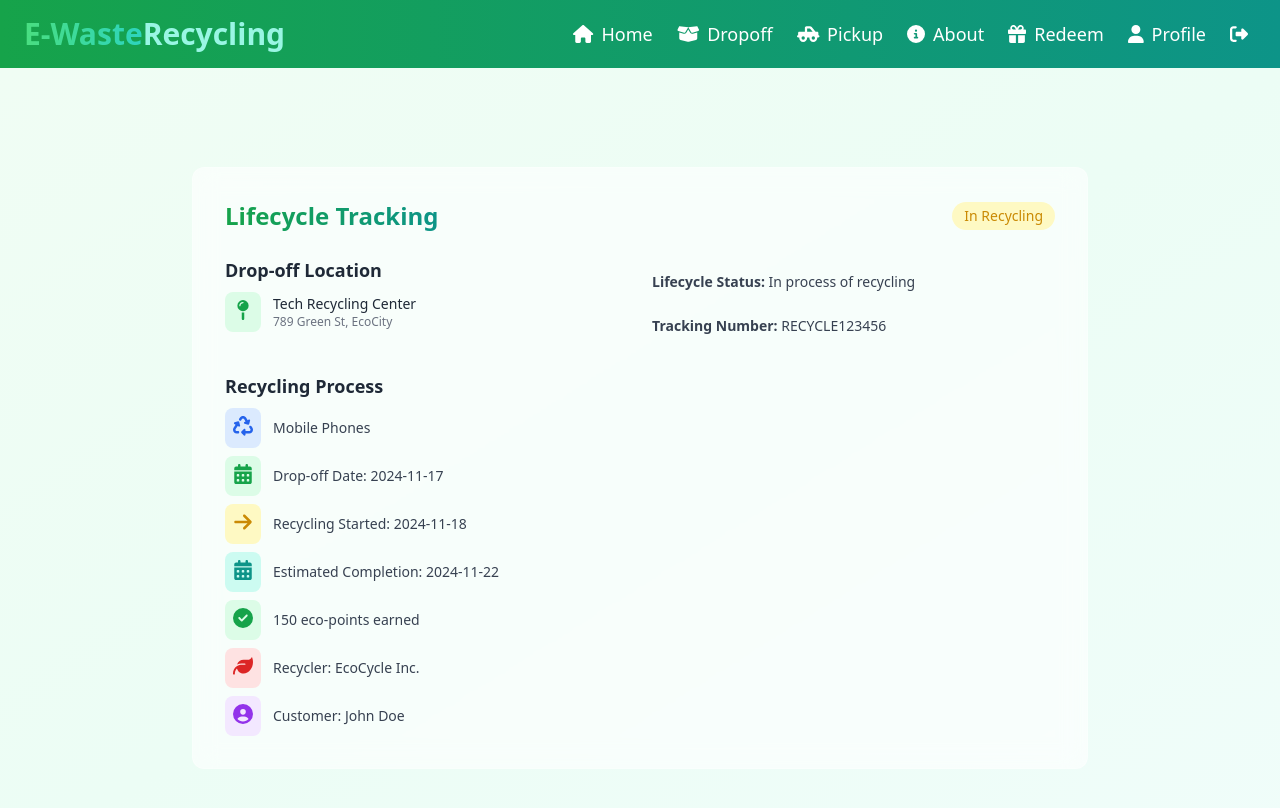
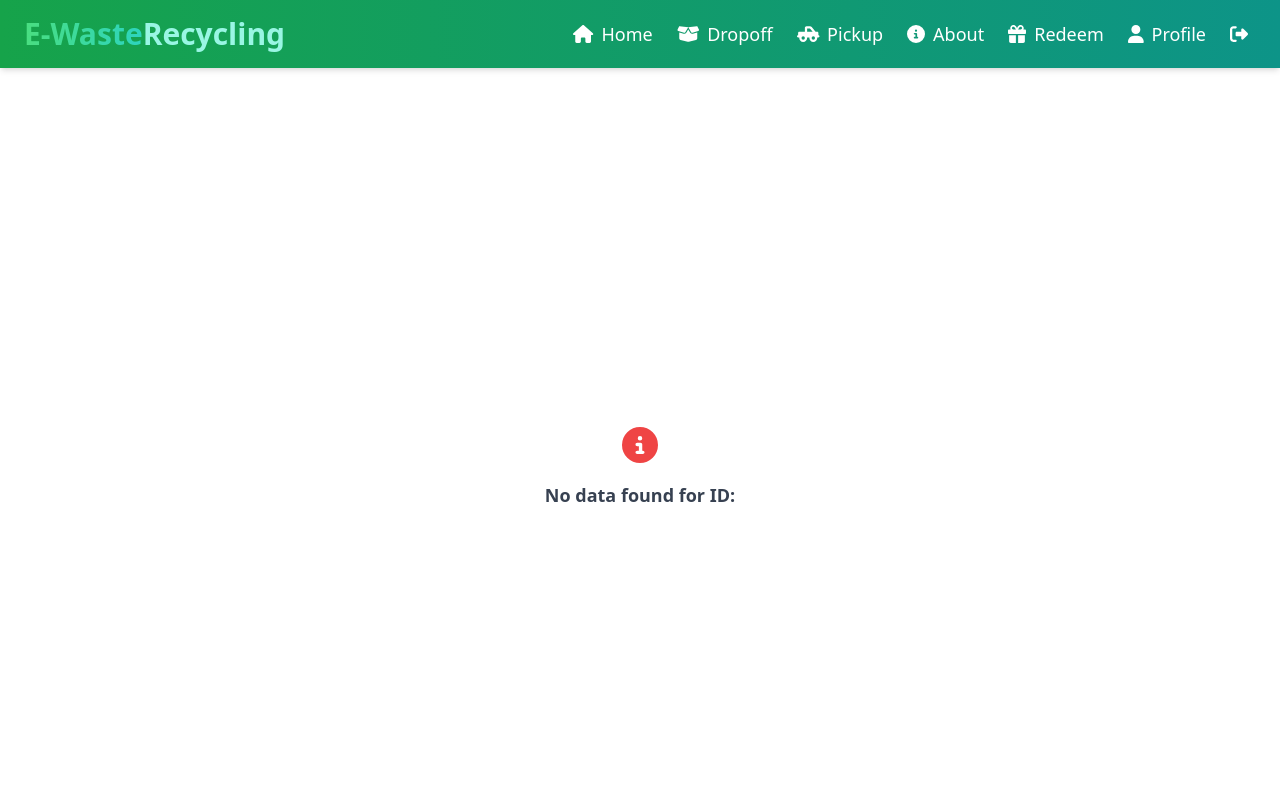
Before and after one commit to Akash-kafle/ByteBack, a React (Vite) app in the folder frontend/: page /tracking in a window 1280 px wide. Shown: the top 808 px of the page. Built offline with nearby package versions, Linux system fonts and the light colour scheme.

Commit message:
Lyam Lyam

```diff
--- a/frontend/src/App.jsx
+++ b/frontend/src/App.jsx
@@ -26,13 +26,14 @@ const App = () => {
           <Route path="/sign-up" element={<Signup />} />
           <Route path="/dropoff" element={<Dropoff />} />
           <Route path="/tracking" element={<Tracking />} />
+          <Route path="/tracking/:id" element={<Tracking />} />
           <Route path="/about" element={<About />} />
           <Route path="/profile" element={<Profile />} />
           <Route path="/recycle" element={<Recycle />} />
           <Route path="/tracking" element={<Tracking />} />
           <Route path="/redeem" element={<Redeem />} />
-          <Route path="/leaderboards" element={<Leaderboard/>} />
-          <Route path="/admin" element={<Admin/>} />
+          <Route path="/leaderboards" element={<Leaderboard />} />
+          <Route path="/admin" element={<Admin />} />
         </Routes>
       </div>
     </>
--- a/frontend/src/components/Admin.jsx
+++ b/frontend/src/components/Admin.jsx
@@ -1,38 +1,35 @@
-import React, { useState, useEffect } from "react";
+import React, { useState } from "react";
 import axios from "axios";
-import { FontAwesomeIcon } from "@fortawesome/react-fontawesome";
-import { faPlus, faList, faRecycle } from "@fortawesome/free-solid-svg-icons";
 
 const Admin = () => {
   const [devices, setDevices] = useState([]);
   const [newDevice, setNewDevice] = useState({
     name: "",
-    type: "",
-    marketValue: "",
-    repairCost: "",
+    age: "",
+    expectedLifespan: "",
+    recyclability: "",
     conditionScore: "",
   });
 
-  // Fetch devices (replace with actual backend API)
-  useEffect(() => {
-    const fetchDevices = async () => {
-      try {
-        const response = await axios.get("/api/devices");
-        setDevices(response.data);
-      } catch (error) {
-        console.error("Error fetching devices:", error);
-      }
-    };
-    fetchDevices();
-  }, []);
+  const [product, setProduct] = useState({
+    productId: "",
+    status: "Pending",
+    location: "",
+  });
 
-  // Handle form input
-  const handleInputChange = (e) => {
+  // Handle input change for devices
+  const handleDeviceInputChange = (e) => {
     const { name, value } = e.target;
     setNewDevice((prevState) => ({ ...prevState, [name]: value }));
   };
 
-  // Add a new device (POST to backend)
+  // Handle input change for product
+  const handleProductInputChange = (e) => {
+    const { name, value } = e.target;
+    setProduct((prevState) => ({ ...prevState, [name]: value }));
+  };
+
+  // Add a new device
   const handleAddDevice = async (e) => {
     e.preventDefault();
     try {
@@ -40,9 +37,9 @@ const Admin = () => {
       setDevices((prevState) => [...prevState, response.data]);
       setNewDevice({
         name: "",
-        type: "",
-        marketValue: "",
-        repairCost: "",
+        age: "",
+        expectedLifespan: "",
+        recyclability: "",
         conditionScore: "",
       });
     } catch (error) {
@@ -50,11 +47,23 @@ const Admin = () => {
     }
   };
 
+  // Add and mine a new product record
+  const handleMineProduct = async () => {
+    try {
+      const response = await axios.post("/api/add-record", product);
+      if (response.status === 200) {
+        await axios.post("/api/mine-records");
+        alert("Product record added and mined successfully!");
+        setProduct({ productId: "", status: "Pending", location: "" });
+      }
+    } catch (error) {
+      console.error("Error mining product record:", error);
+      alert("Failed to add or mine the product record!");
+    }
+  };
+
   return (
     <div className="min-h-screen bg-gradient-to-br from-blue-100 to-green-100">
-      {/* Background Effects */}
-      <div className="fixed inset-0 -z-10 bg-[radial-gradient(circle, rgba(59,130,246,0.1) 0%, rgba(16,185,129,0) 100%)] pointer-events-none"></div>
-
       <div className="p-6 max-w-7xl mx-auto">
         <h1 className="text-3xl font-bold text-gray-800 mb-8">Admin Panel</h1>
 
@@ -70,41 +79,45 @@ const Admin = () => {
                 type="text"
                 name="name"
                 value={newDevice.name}
-                onChange={handleInputChange}
+                onChange={handleDeviceInputChange}
                 className="border rounded-lg p-2"
                 required
               />
             </div>
             <div className="flex flex-col space-y-2">
-              <label className="text-gray-600">Device Type</label>
+              <label className="text-gray-600">Age (years)</label>
               <input
-                type="text"
-                name="type"
-                value={newDevice.type}
-                onChange={handleInputChange}
+                type="number"
+                name="age"
+                value={newDevice.age}
+                onChange={handleDeviceInputChange}
                 className="border rounded-lg p-2"
                 required
               />
             </div>
             <div className="flex flex-col space-y-2">
-              <label className="text-gray-600">Market Value</label>
+              <label className="text-gray-600">Expected Lifespan (years)</label>
               <input
                 type="number"
-                name="marketValue"
-                value={newDevice.marketValue}
-                onChange={handleInputChange}
+                name="expectedLifespan"
+                value={newDevice.expectedLifespan}
+                onChange={handleDeviceInputChange}
                 className="border rounded-lg p-2"
                 required
               />
             </div>
             <div className="flex flex-col space-y-2">
-              <label className="text-gray-600">Repair Cost</label>
+              <label className="text-gray-600">
+                Recyclability Percentage (%)
+              </label>
               <input
                 type="number"
-                name="repairCost"
-                value={newDevice.repairCost}
-                onChange={handleInputChange}
+                name="recyclability"
+                value={newDevice.recyclability}
+                onChange={handleDeviceInputChange}
                 className="border rounded-lg p-2"
+                min="0"
+                max="100"
                 required
               />
             </div>
@@ -114,7 +127,7 @@ const Admin = () => {
                 type="number"
                 name="conditionScore"
                 value={newDevice.conditionScore}
-                onChange={handleInputChange}
+                onChange={handleDeviceInputChange}
                 className="border rounded-lg p-2"
                 min="1"
                 max="10"
@@ -130,43 +143,55 @@ const Admin = () => {
           </form>
         </div>
 
-        {/* Device List Section */}
-        <div className="bg-white p-6 rounded-2xl backdrop-blur-sm border border-gray-200">
+        {/* Add Product Section */}
+        <div className="bg-white p-6 rounded-2xl backdrop-blur-sm border border-gray-200 mb-8">
           <h2 className="text-xl font-semibold mb-4 text-gray-800">
-            Device List
+            Add Product and Mine
           </h2>
-          <div className="overflow-x-auto">
-            <table className="w-full">
-              <thead>
-                <tr className="text-left text-sm text-gray-600 border-b border-gray-200">
-                  <th className="pb-3 font-medium">Device Name</th>
-                  <th className="pb-3 font-medium">Type</th>
-                  <th className="pb-3 font-medium">Market Value</th>
-                  <th className="pb-3 font-medium">Repair Cost</th>
-                  <th className="pb-3 font-medium">Condition Score</th>
-                  <th className="pb-3 font-medium">Decision</th>
-                </tr>
-              </thead>
-              <tbody>
-                {devices.map((device) => (
-                  <tr key={device.id} className="border-b border-gray-100">
-                    <td className="py-3 text-sm">{device.name}</td>
-                    <td className="py-3 text-sm">{device.type}</td>
-                    <td className="py-3 text-sm">${device.marketValue}</td>
-                    <td className="py-3 text-sm">${device.repairCost}</td>
-                    <td className="py-3 text-sm">{device.conditionScore}</td>
-                    <td className="py-3 text-sm">
-                      {device.reusePotential >= 60 ? (
-                        <span className="text-green-600">Reuse</span>
-                      ) : (
-                        <span className="text-red-600">Recycle</span>
-                      )}
-                    </td>
-                  </tr>
-                ))}
-              </tbody>
-            </table>
-          </div>
+          <form className="space-y-4">
+            <div className="flex flex-col space-y-2">
+              <label className="text-gray-600">Product ID</label>
+              <input
+                type="text"
+                name="productId"
+                value={product.productId}
+                onChange={handleProductInputChange}
+                className="border rounded-lg p-2"
+                required
+              />
+            </div>
+            <div className="flex flex-col space-y-2">
+              <label className="text-gray-600">Status</label>
+              <select
+                name="status"
+                value={product.status}
+                onChange={handleProductInputChange}
+                className="border rounded-lg p-2"
+              >
+                <option value="Pending">Pending</option>
+                <option value="Shipped">Shipped</option>
+                <option value="Delivered">Delivered</option>
+              </select>
+            </div>
+            <div className="flex flex-col space-y-2">
+              <label className="text-gray-600">Location</label>
+              <input
+                type="text"
+                name="location"
+                value={product.location}
+                onChange={handleProductInputChange}
+                className="border rounded-lg p-2"
+                required
+              />
+            </div>
+            <button
+              type="button"
+              onClick={handleMineProduct}
+              className="w-full bg-blue-500 text-white py-2 rounded-lg hover:bg-blue-600"
+            >
+              Mine
+            </button>
+          </form>
         </div>
       </div>
     </div>
--- a/frontend/src/components/Tracking.jsx
+++ b/frontend/src/components/Tracking.jsx
@@ -1,74 +1,78 @@
-import React, { useState, useEffect } from "react";
+import React from "react";
 import { useParams } from "react-router-dom";
 import { FontAwesomeIcon } from "@fortawesome/react-fontawesome";
 import {
   faMapPin,
   faRecycle,
+  faCheckCircle,
+  faInfoCircle,
   faCalendarAlt,
-  faCheckCircle,
-  faArrowRight,
   faUserCircle,
-  faLeaf,
 } from "@fortawesome/free-solid-svg-icons";
 
+// JSON data
+const trackingData = [
+  {
+    id: "DR001",
+    location: "Doko Recyclers",
+    type: "Electronics",
+    points: 150,
+    status: "In Transit",
+    dropoffDate: "2024-11-15",
+    dropoffLocation: "Kathmandu, Nepal",
+    customerName: "Aakash Kafle",
+  },
+  {
+    id: "DR002",
+    location: "Blue Waste to Value",
+    type: "Batteries",
+    points: 75,
+    status: "Collected",
+    dropoffDate: "2024-11-14",
+    dropoffLocation: "Lalitpur, Nepal",
+    customerName: "Aakash Kafle",
+  },
+  {
+    id: "DR003",
+    location: "Recycler Sathi",
+    type: "Computers",
+    points: 200,
+    status: "Processing",
+    dropoffDate: "2024-11-13",
+    dropoffLocation: "Bhaktapur, Nepal",
+    customerName: "Aakash Kafle",
+  },
+];
+
 const Tracking = () => {
-  const { id } = useParams();
-  const [trackingData, setTrackingData] = useState(null);
+  const { id } = useParams(); // Extract the ID from the URL
+  const matchedData = trackingData.find((item) => item.id === id); // Find the matching entry
 
-  useEffect(() => {
-    // Hardcoded tracking data for testing with mobile phones recycling lifecycle
-    const dummyData = {
-      status: "In Recycling",
-      dropoffLocation: {
-        name: "Tech Recycling Center",
-        address: "789 Green St, EcoCity",
-      },
-      itemType: "Mobile Phones",
-      dropoffDate: "2024-11-17",
-      recyclingStartDate: "2024-11-18",
-      estimatedCompletionDate: "2024-11-22",
-      ecoPoints: 150,
-      recycler: "EcoCycle Inc.",
-      customerName: "John Doe",
-      trackingNumber: "RECYCLE123456",
-      productLifecycleStatus: "In process of recycling",
-    };
-
-    // Simulate an API call delay
-    setTimeout(() => {
-      setTrackingData(dummyData);
-    }, 500);
-  }, [id]);
-
-  if (!trackingData) {
-    return <div>Loading...</div>;
+  if (!matchedData) {
+    return (
+      <div className="min-h-screen flex items-center justify-center">
+        <div className="text-center">
+          <FontAwesomeIcon
+            icon={faInfoCircle}
+            className="text-red-500 text-4xl mb-4"
+          />
+          <p className="text-lg font-semibold text-gray-700">
+            No data found for ID: {id}
+          </p>
+        </div>
+      </div>
+    );
   }
 
   return (
     <div className="min-h-screen bg-gradient-to-br from-green-50 via-emerald-50 to-teal-50 flex items-center justify-center p-6">
-      <div className="w-full max-w-4xl bg-white/60 backdrop-blur-md rounded-xl border border-white/20 p-8">
-        <div className="flex items-center justify-between mb-6">
-          <h1 className="text-2xl font-bold bg-gradient-to-r from-green-600 to-teal-600 inline-block text-transparent bg-clip-text">
-            Lifecycle Tracking
+      <div className="w-full max-w-lg bg-white/60 backdrop-blur-md rounded-xl border border-white/20 p-10">
+        <h1 className="text-3xl font-bold text-gray-800 mb-6">
+          Tracking Information
         </h1>
-          <span
-            className={`px-3 py-1 text-sm rounded-full font-medium ${
-              trackingData.status === "In Recycling"
-                ? "bg-yellow-100 text-yellow-600"
-                : "bg-green-100 text-green-600"
-            }`}
-          >
-            {trackingData.status}
-          </span>
-        </div>
-
-        <div className="grid grid-cols-1 md:grid-cols-2 gap-6">
-          <div className="flex flex-col space-y-6">
-            <div>
-              <h2 className="text-lg font-semibold mb-2 text-gray-800">
-                Drop-off Location
-              </h2>
-              <div className="flex items-center space-x-3 mb-4">
+        <div className="space-y-6">
+          {/* Location */}
+          <div className="flex items-center space-x-3">
             <div className="bg-green-100 p-2 rounded-lg">
               <FontAwesomeIcon
                 icon={faMapPin}
@@ -76,21 +80,12 @@ const Tracking = () => {
               />
             </div>
             <div>
-                  <p className="text-sm font-medium text-gray-800">
-                    {trackingData.dropoffLocation.name}
-                  </p>
-                  <p className="text-xs text-gray-500">
-                    {trackingData.dropoffLocation.address}
-                  </p>
-                </div>
+              <h2 className="text-sm font-medium text-gray-800">Location</h2>
+              <p className="text-sm text-gray-600">{matchedData.location}</p>
             </div>
           </div>
 
-            <div>
-              <h2 className="text-lg font-semibold mb-2 text-gray-800">
-                Recycling Process
-              </h2>
-              <div className="space-y-2">
+          {/* Type */}
           <div className="flex items-center space-x-3">
             <div className="bg-blue-100 p-2 rounded-lg">
               <FontAwesomeIcon
@@ -98,65 +93,77 @@ const Tracking = () => {
                 className="h-5 w-5 text-blue-600"
               />
             </div>
-                  <p className="text-sm text-gray-700">
-                    {trackingData.itemType}
+            <div>
+              <h2 className="text-sm font-medium text-gray-800">Type</h2>
+              <p className="text-sm text-gray-600">{matchedData.type}</p>
+            </div>
+          </div>
+
+          {/* Status */}
+          <div className="flex items-center space-x-3">
+            <div className="bg-yellow-100 p-2 rounded-lg">
+              <FontAwesomeIcon
+                icon={faCheckCircle}
+                className="h-5 w-5 text-yellow-600"
+              />
+            </div>
+            <div>
+              <h2 className="text-sm font-medium text-gray-800">Status</h2>
+              <p className="text-sm text-gray-600">{matchedData.status}</p>
+            </div>
+          </div>
+
+          {/* Points */}
+          <div className="flex items-center space-x-3">
+            <div className="bg-teal-100 p-2 rounded-lg">
+              <FontAwesomeIcon
+                icon={faCheckCircle}
+                className="h-5 w-5 text-teal-600"
+              />
+            </div>
+            <div>
+              <h2 className="text-sm font-medium text-gray-800">Points</h2>
+              <p className="text-sm text-gray-600">
+                {matchedData.points} eco-points
               </p>
             </div>
+          </div>
+
+          {/* Dropoff Date */}
+          <div className="flex items-center space-x-3">
+            <div className="bg-gray-100 p-2 rounded-lg">
+              <FontAwesomeIcon
+                icon={faCalendarAlt}
+                className="h-5 w-5 text-gray-600"
+              />
+            </div>
+            <div>
+              <h2 className="text-sm font-medium text-gray-800">
+                Dropoff Date
+              </h2>
+              <p className="text-sm text-gray-600">{matchedData.dropoffDate}</p>
+            </div>
+          </div>
+
+          {/* Dropoff Location */}
           <div className="flex items-center space-x-3">
             <div className="bg-green-100 p-2 rounded-lg">
               <FontAwesomeIcon
-                      icon={faCalendarAlt}
+                icon={faMapPin}
                 className="h-5 w-5 text-green-600"
               />
             </div>
-                  <p className="text-sm text-gray-700">
-                    Drop-off Date: {trackingData.dropoffDate}
+            <div>
+              <h2 className="text-sm font-medium text-gray-800">
+                Dropoff Location
+              </h2>
+              <p className="text-sm text-gray-600">
+                {matchedData.dropoffLocation}
               </p>
             </div>
-                <div className="flex items-center space-x-3">
-                  <div className="bg-yellow-100 p-2 rounded-lg">
-                    <FontAwesomeIcon
-                      icon={faArrowRight}
-                      className="h-5 w-5 text-yellow-600"
-                    />
           </div>
-                  <p className="text-sm text-gray-700">
-                    Recycling Started: {trackingData.recyclingStartDate}
-                  </p>
-                </div>
-                <div className="flex items-center space-x-3">
-                  <div className="bg-teal-100 p-2 rounded-lg">
-                    <FontAwesomeIcon
-                      icon={faCalendarAlt}
-                      className="h-5 w-5 text-teal-600"
-                    />
-                  </div>
-                  <p className="text-sm text-gray-700">
-                    Estimated Completion: {trackingData.estimatedCompletionDate}
-                  </p>
-                </div>
-                <div className="flex items-center space-x-3">
-                  <div className="bg-green-100 p-2 rounded-lg">
-                    <FontAwesomeIcon
-                      icon={faCheckCircle}
-                      className="h-5 w-5 text-green-600"
-                    />
-                  </div>
-                  <p className="text-sm text-gray-700">
-                    {trackingData.ecoPoints} eco-points earned
-                  </p>
-                </div>
-                <div className="flex items-center space-x-3">
-                  <div className="bg-red-100 p-2 rounded-lg">
-                    <FontAwesomeIcon
-                      icon={faLeaf}
-                      className="h-5 w-5 text-red-600"
-                    />
-                  </div>
-                  <p className="text-sm text-gray-700">
-                    Recycler: {trackingData.recycler}
-                  </p>
-                </div>
+
+          {/* Customer Name */}
           <div className="flex items-center space-x-3">
             <div className="bg-purple-100 p-2 rounded-lg">
               <FontAwesomeIcon
@@ -164,21 +171,13 @@ const Tracking = () => {
                 className="h-5 w-5 text-purple-600"
               />
             </div>
-                  <p className="text-sm text-gray-700">
-                    Customer: {trackingData.customerName}
+            <div>
+              <h2 className="text-sm font-medium text-gray-800">
+                Customer Name
+              </h2>
+              <p className="text-sm text-gray-600">
+                {matchedData.customerName}
               </p>
-                </div>
-              </div>
-            </div>
-          </div>
-
-          <div className="flex flex-col space-y-6">
-            <div className="mt-4 text-sm text-gray-700">
-              <strong>Lifecycle Status:</strong>{" "}
-              {trackingData.productLifecycleStatus}
-            </div>
-            <div className="mt-4 text-sm text-gray-700">
-              <strong>Tracking Number:</strong> {trackingData.trackingNumber}
             </div>
           </div>
         </div>
```
Also changed, not shown: frontend/src/components/Dashboard.jsx (+26 -80 lines), frontend/src/components/Dropoff.JSON (added, +23 -0 lines), 2 other files (tests, documents, lock files or other folders). Lines whose indentation alone changed are shown as unchanged.
